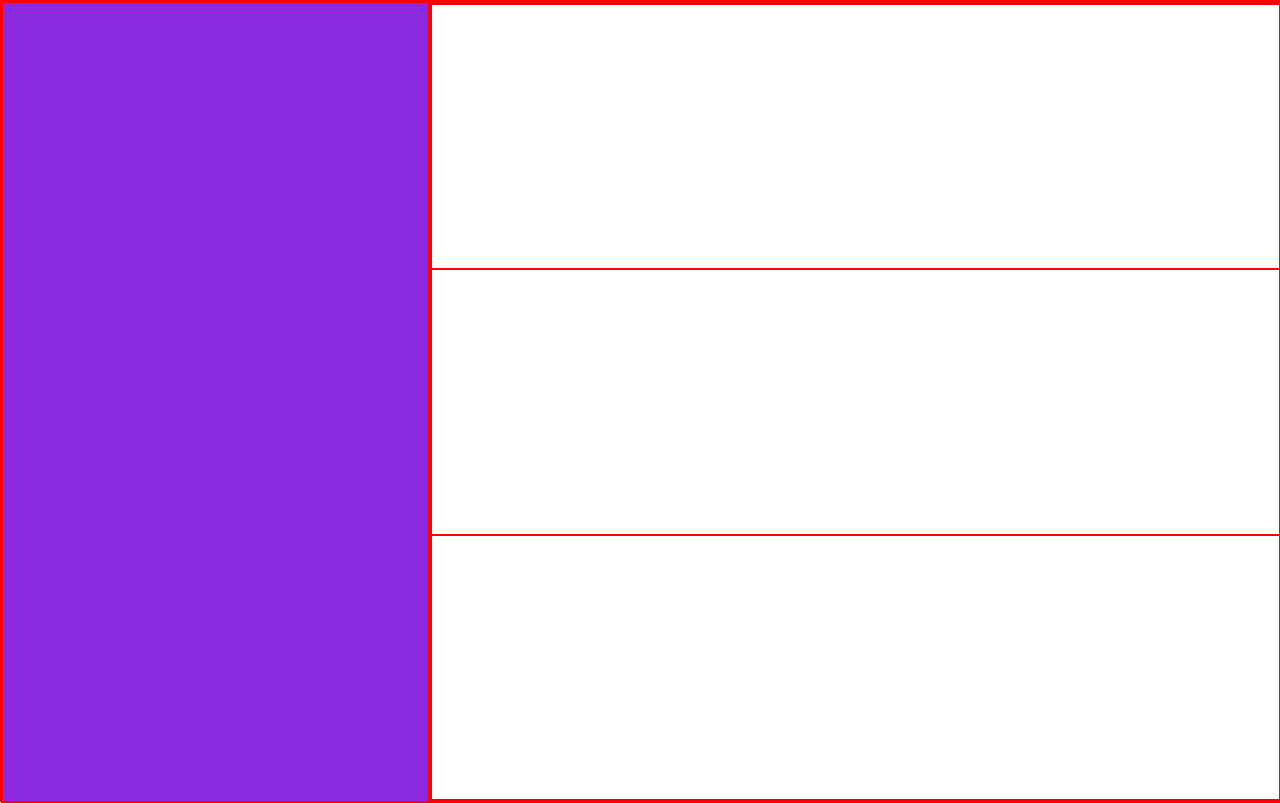
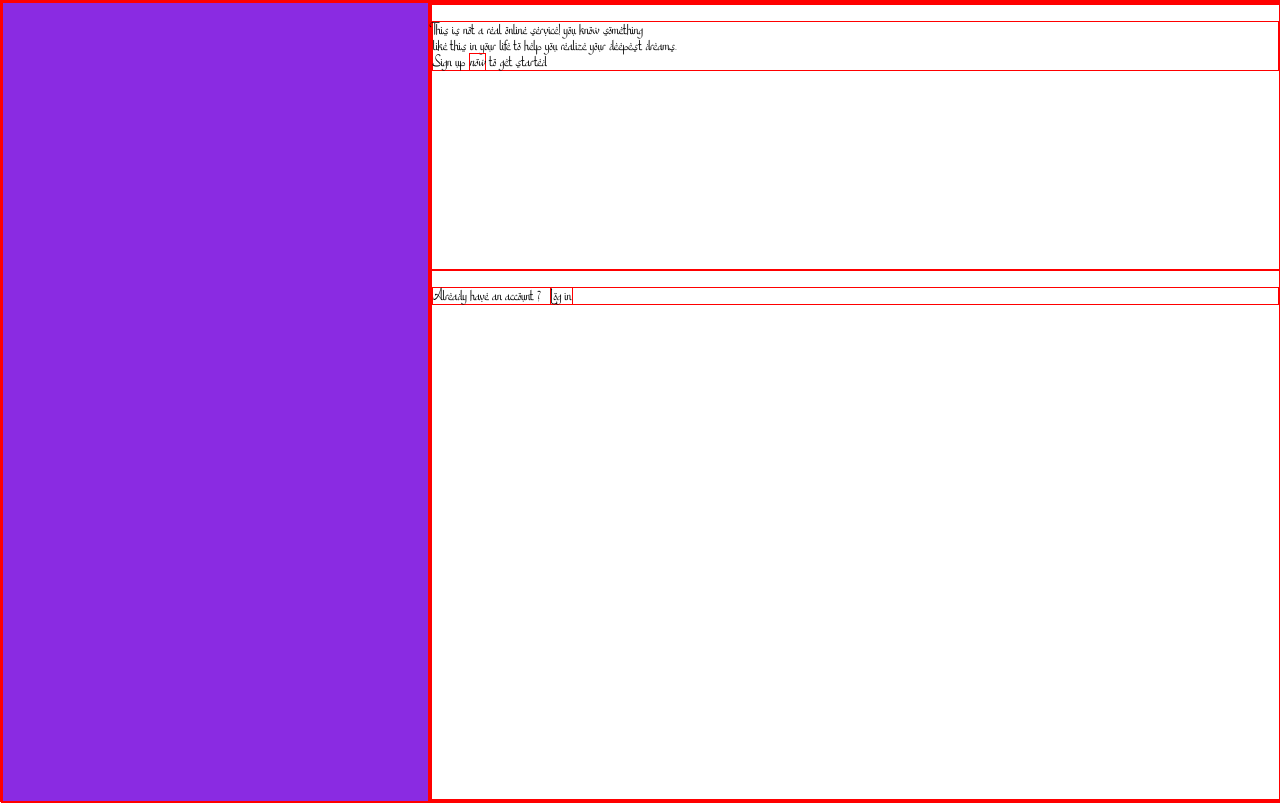
Before and after one commit to LoiChouette2036/Sign-up-Form, a plain HTML site: page index.html in a window 1280 px wide. Drawn offline with Linux system fonts and the light colour scheme.

Commit message:
Changed the structure of my right part, instead of doing 3 part, shortened in 2 parts. + added some text

```diff
--- a/index.html
+++ b/index.html
@@ -16,9 +16,15 @@
 
     <div id="right">
         <div class="right_part">
-            <div class="upper_part"></div>
-            <div class="mid_part"></div>
-            <div class="lower_part"></div>
+            <div class="upper_part">
+                <p>This is not a real online service! you know something<br>
+                like this in your life to help you realize your deepest dreams.<br>
+                Sign up <i>now</i> to get started</p>
+            </div>
+
+            <div class="lower_part">
+                <p>Already have an account ? <a>Log in</a></p>
+            </div>
         </div>
     </div>
 </body>
--- a/style.css
+++ b/style.css
@@ -37,9 +37,12 @@ body{
     flex: 1;
 }
 
-.upper_part, .mid_part, .lower_part {
-    flex: 1; /* Each child will take equal amount of space */
-    /* Add any additional styling, such as padding or background colors */
+.upper_part{
+    flex: 1;
+}
+
+.lower_part{
+    flex:2;
 }
 
 *{
```
